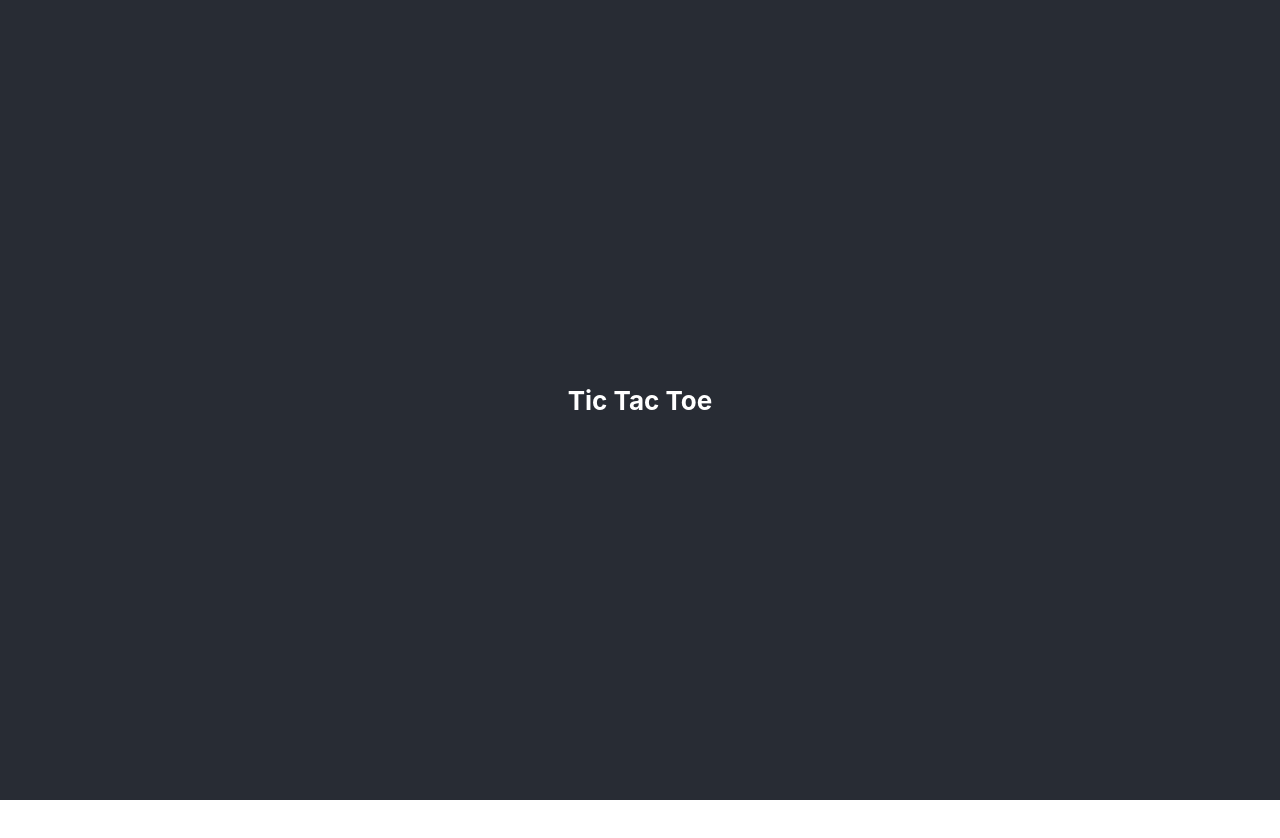
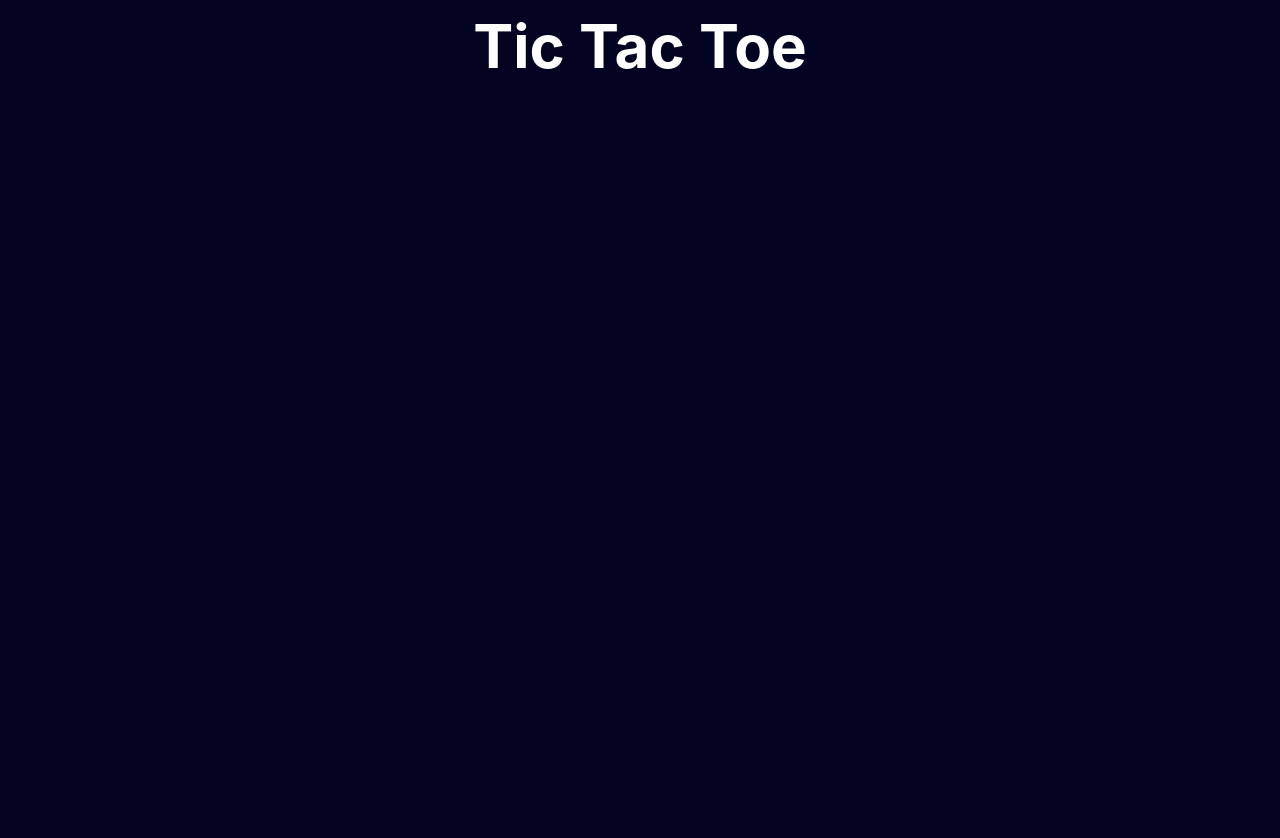
Before and after one commit to yunruu/tic-tac-toe-fe, a React (Create React App) app: page / in a window 1280 px wide. Shown: the top 838 px of the page. Before the commit the page ends 800 px from the top, so only its background shows below. Built offline with nearby package versions, Linux system fonts and the light colour scheme.

Commit message:
feat: add app css

```diff
--- a/src/App.css
+++ b/src/App.css
@@ -14,18 +14,27 @@
 }
 
 .App-header {
-  background-color: #282c34;
-  min-height: 100vh;
+  background-color: #020422;
   display: flex;
-  flex-direction: column;
-  align-items: center;
   justify-content: center;
-  font-size: calc(10px + 2vmin);
+  font-size: 60px;
+  font-weight: bold;
   color: white;
+  padding: 10px;
 }
 
 .App-link {
   color: #61dafb;
+}
+
+.App-body {
+  background-color: #020422;
+  min-height: calc(100vh);
+  color: white;
+}
+
+h2 {
+  background-color: #020422;
 }
 
 @keyframes App-logo-spin {
```
